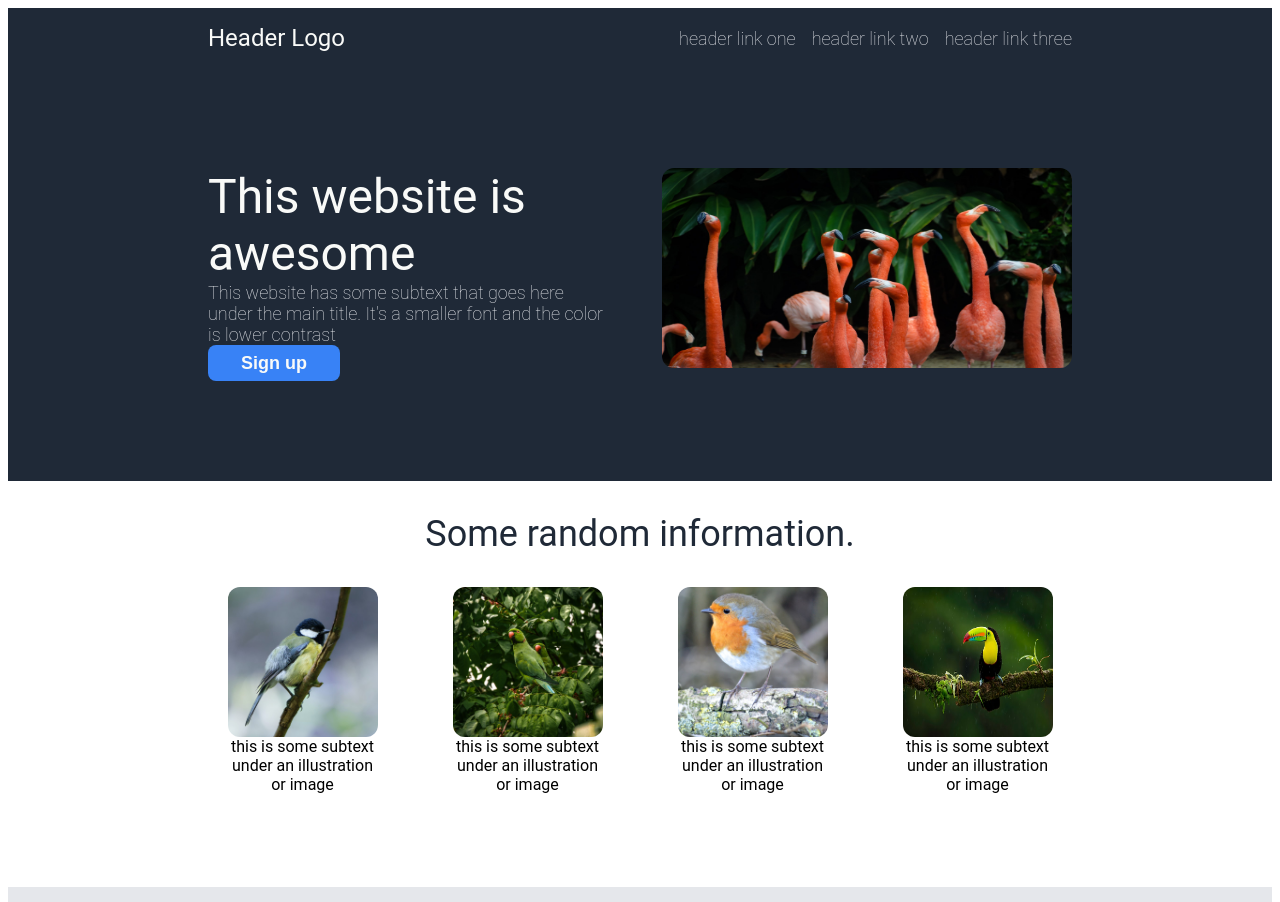
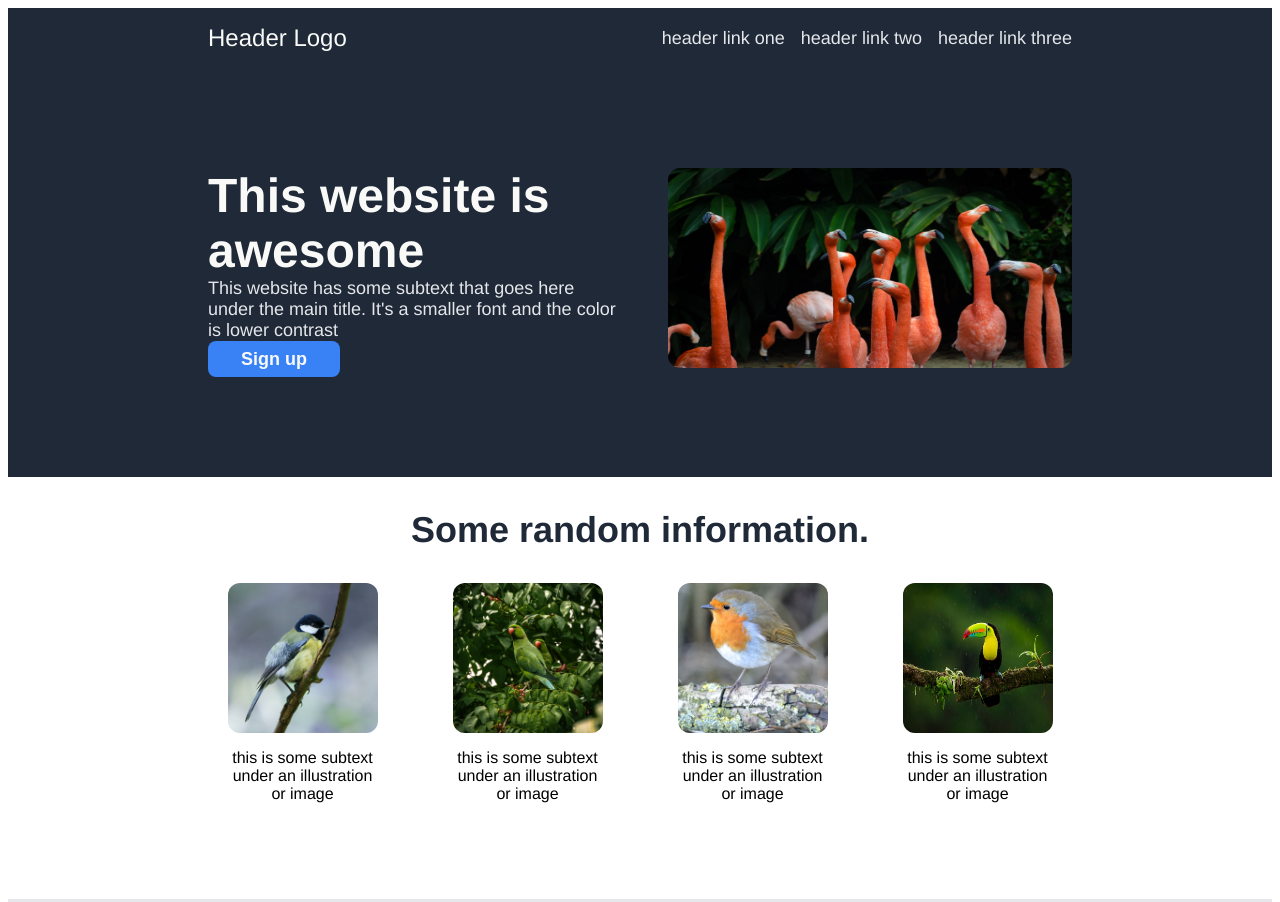
Before and after one commit to SarahDanielle/odin-landing-page, a plain HTML site: page index.html in a window 1280 px wide. Shown: the top 902 px of the page. Drawn offline with Linux system fonts and the light colour scheme.

Commit message:
Adjust font styling, adjust spacing

```diff
--- a/style.css
+++ b/style.css
@@ -1,5 +1,5 @@
 body {
-    font-family: Roboto, sans-serif;
+    font-family: Helvetica, Arial, sans-serif;
     display: flex;
     flex-direction: column;
 }
@@ -49,7 +49,7 @@ a:link {
 
 .hero {
     font-size: 48px;
-    font-weight: extra-bold;
+    font-weight: bolder;
     color: #F9FAF8;
 }
 
@@ -94,7 +94,7 @@ a:link {
 
 .info-header {
     font-size: 36px;
-    font-weight: extra-bold;
+    font-weight: bolder;
     color: #1F2937;
     padding: 32px 0px;
 }
@@ -109,6 +109,7 @@ a:link {
 .info-graphics {
     display: flex;
     flex-direction: column;
+    gap: 16px;
 }
 
 .img-two,
```
